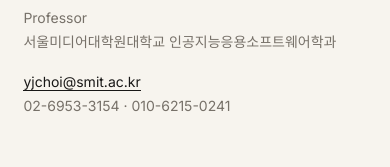
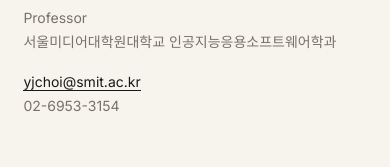
Before and after one commit to Yoo-JooChoi/vcar-lab-portfolio, a Next.js app: page /professor in a window 390 px wide. Shown: the part 468-635 px from the top of the page. Built offline with nearby package versions, Linux system fonts and the light colour scheme; a web font is replaced by a local one.

Commit message:
Remove professor mobile number

```diff
--- a/app/professor/page.tsx
+++ b/app/professor/page.tsx
@@ -45,7 +45,7 @@
 export default function ProfessorPage() {
   return <main className="professor-page">
     <nav className="nav" aria-label="주요 탐색"><a className="wordmark" href="/">VCAR<br />LAB.</a><div className="nav-links"><a href="/#about">About</a><a href="/#members">Members</a><a href="/#contact">Contact</a></div></nav>
-    <header className="professor-hero"><p className="eyebrow">Professor / 01</p><p className="professor-kicker">Visual Computing &amp; Augmented Reality Lab.</p><h1>최유주<br /><em>Yoo-Joo Choi</em></h1><div className="professor-meta"><p>Professor<br />서울미디어대학원대학교 인공지능응용소프트웨어학과</p><p><a href="mailto:yjchoi@smit.ac.kr">yjchoi@smit.ac.kr</a><br />02-6953-3154 · 010-6215-0241</p></div></header>
+    <header className="professor-hero"><p className="eyebrow">Professor / 01</p><p className="professor-kicker">Visual Computing &amp; Augmented Reality Lab.</p><h1>최유주<br /><em>Yoo-Joo Choi</em></h1><div className="professor-meta"><p>Professor<br />서울미디어대학원대학교 인공지능응용소프트웨어학과</p><p><a href="mailto:yjchoi@smit.ac.kr">yjchoi@smit.ac.kr</a><br />02-6953-3154</p></div></header>
 
     <section className="profile-section profile-overview"><p className="section-label">01 / Profile</p><div><h2>그래픽스와 AI로<br /><em>현실의 경험을 설계합니다.</em></h2><div className="specialties"><p className="section-label">Research specialties</p><p>Computer Graphics · Image Analysis · Human-Computer Interaction · Smart Surveillance System · Augmented Reality · Dynamic Projection Mapping · AI-based Gesture Analysis · AI-based 3D Reconstruction</p><p className="section-label">Teaching specialties</p><p>Natural Language Processing · Generative AI · Data Analysis and Visualization · XR · Programming Fundamentals · Deep Learning Fundamentals</p></div></div></section>
 
```
